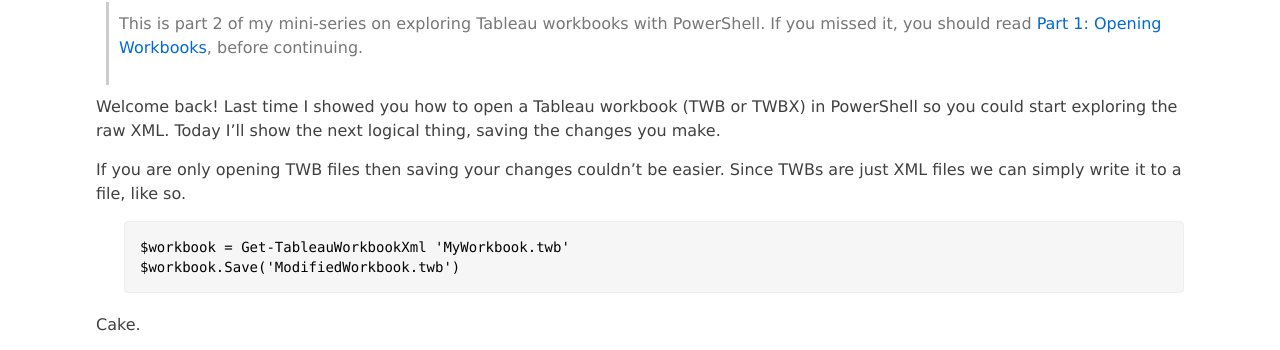
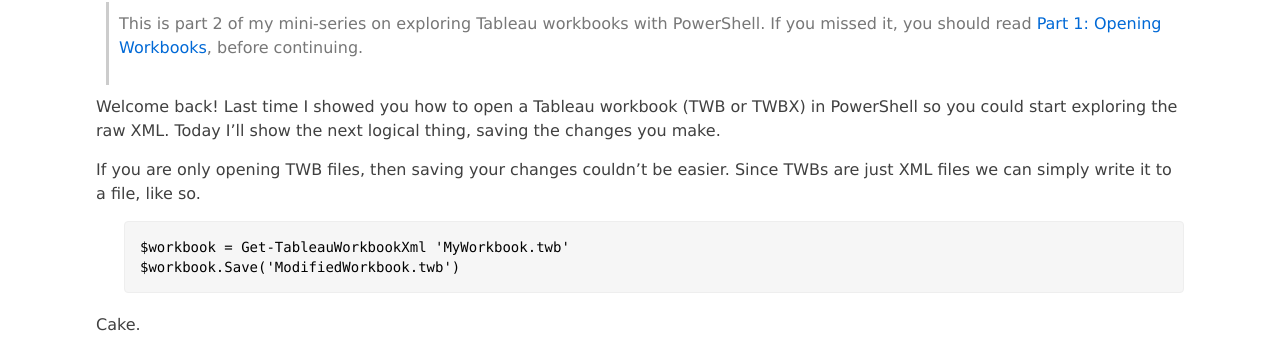
Before and after one commit to jpoehls/zduck.com, a Jekyll site: the page built from _posts/2013/2013-08-07-tableau-via-powershell-part-2-saving-changes.md, in a window 1280 px wide and 900 px high. Shown: the part 140-490 px from the top of the window. Built offline with Jekyll 4.4.1, drawn with Linux system fonts in a browser that asks for light colours; comment, search, counter and statistics services are not loaded.

Commit message:
Added a comma. Woo-hoo.

```diff
--- a/_posts/2013/2013-08-07-tableau-via-powershell-part-2-saving-changes.md
+++ b/_posts/2013/2013-08-07-tableau-via-powershell-part-2-saving-changes.md
@@ -10,7 +10,7 @@
 
 Welcome back! Last time I showed you how to open a Tableau workbook (TWB or TWBX) in PowerShell so you could start exploring the raw XML. Today I'll show the next logical thing, saving the changes you make.
 
-If you are only opening TWB files then saving your changes couldn't be easier. Since TWBs are just XML files we can simply write it to a file, like so.
+If you are only opening TWB files, then saving your changes couldn't be easier. Since TWBs are just XML files we can simply write it to a file, like so.
 
 <pre>
 $workbook = Get-TableauWorkbookXml 'MyWorkbook.twb'
```
